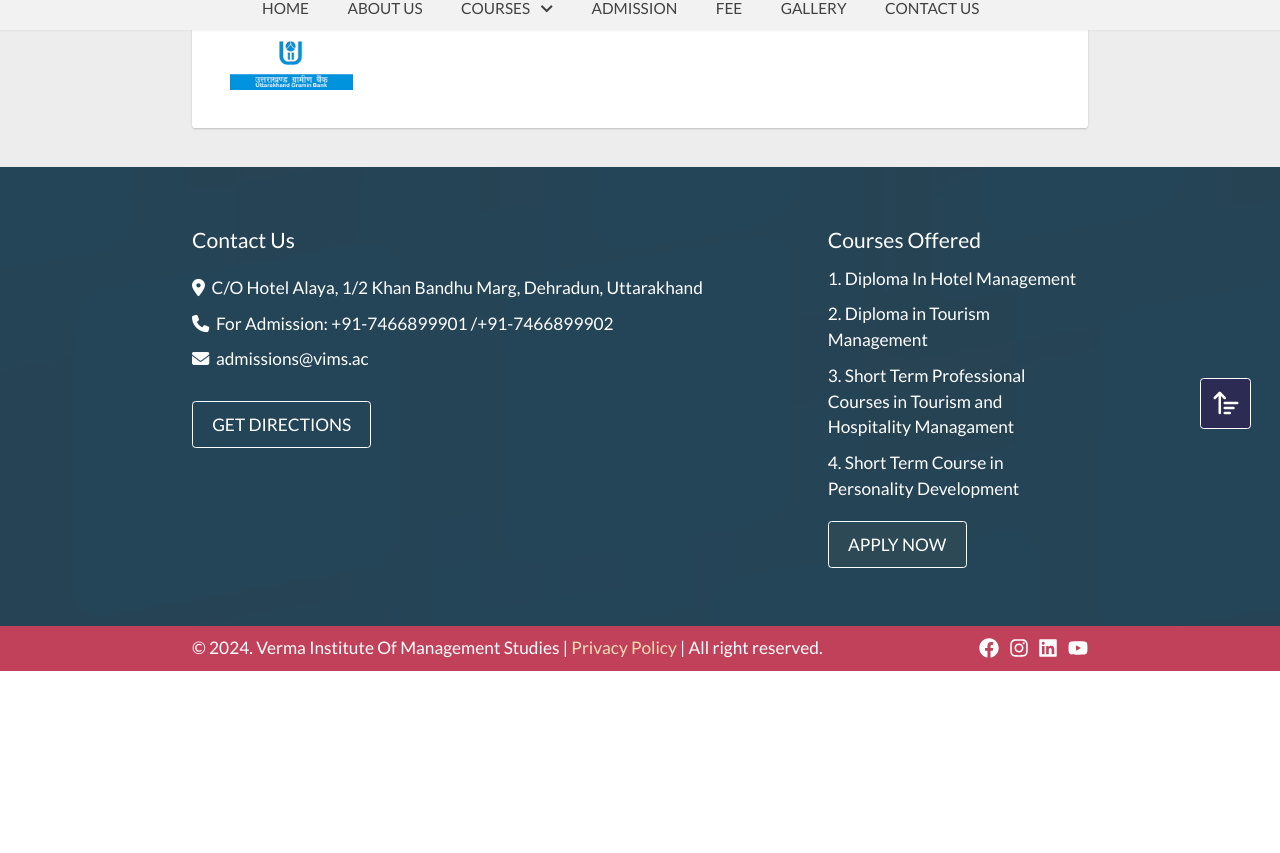
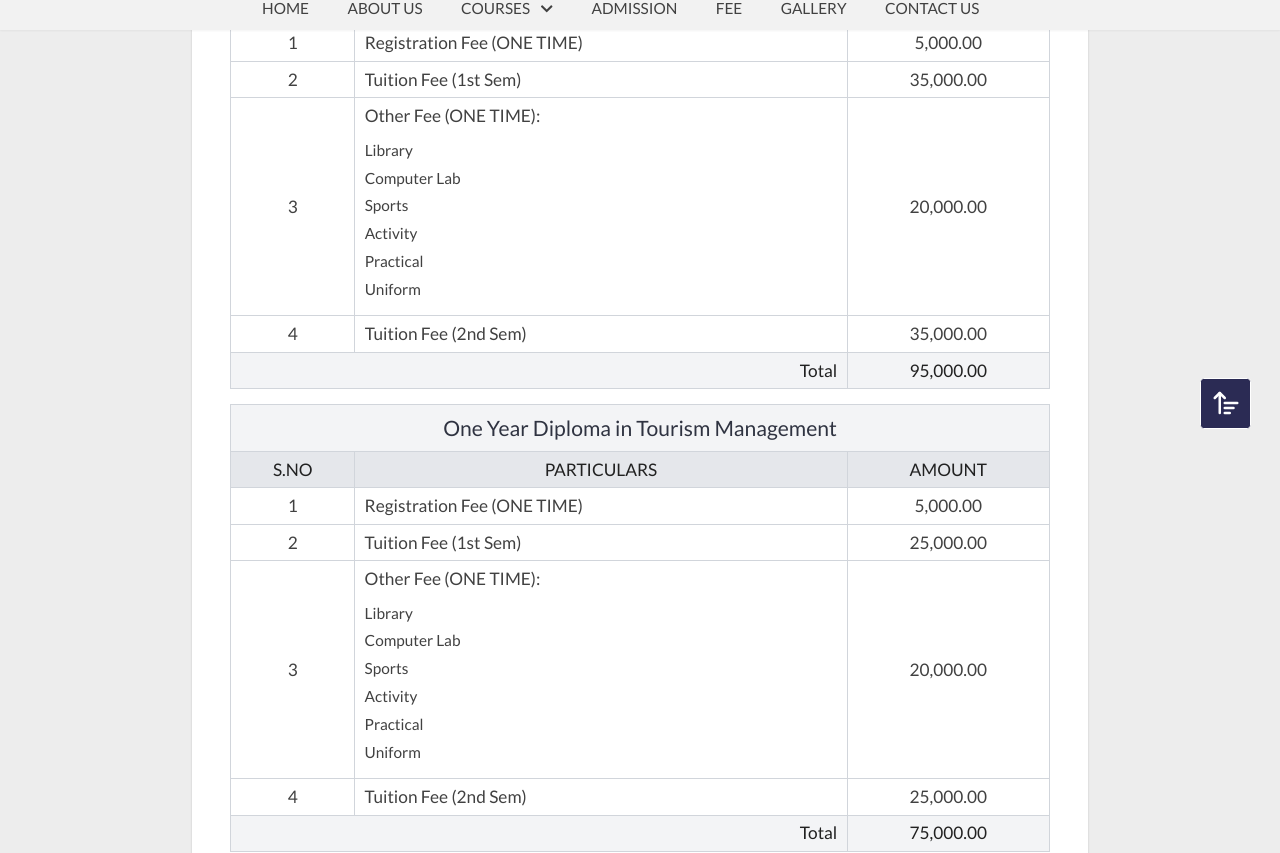
Before and after one commit to hvs1234/Vims-Institute-Main, a React (Vite) app: page /fee in a window 1280 px wide. Shown: the part 352-1205 px from the top of the page. Before the commit the page ends 1023 px from the top, so only its background shows below. Built offline with nearby package versions, Linux system fonts and the light colour scheme.

Commit message:
add form link and fee table

```diff
--- a/src/App.jsx
+++ b/src/App.jsx
@@ -25,10 +25,10 @@ const App = () => {
           <Route path="/feelink" element={<FeeLink />}></Route>
           <Route path="/program/diploma" element={<ProgramDiploma />}></Route>
           <Route path="/program/tourism" element={<ProgramTourism />}></Route>
-          <Route
+          {/* <Route
             path="/program/massMedia"
             element={<ProgramMassMedia />}
-          ></Route>
+          ></Route> */}
           <Route
             path="/program/personality"
             element={<ProgramPersonality />}
--- a/src/Components/Footer/Footer.jsx
+++ b/src/Components/Footer/Footer.jsx
@@ -80,8 +80,8 @@ const Footer = () => {
               2. Diploma in Tourism Management
             </Link>
             <Link
-              to={"/program/massMedia"}
-              onClick={handleOnClick}
+              to={""}
+              // onClick={handleOnClick}
               className="text-[1.8rem] font-normal text-[white]"
             >
               3. Short Term Professional Courses in Tourism and Hospitality
--- a/src/Components/Form/Form.jsx
+++ b/src/Components/Form/Form.jsx
@@ -5,7 +5,8 @@ const Form = ({ formdata }) => {
     <>
       <div className="flex justify-center items-start w-[80%] ml-auto mr-auto h-[100%] max-lg:w-[100%]">
         <form
-          action="#"
+          action="https://formspree.io/f/mdkedvvo"
+          method="POST"
           className="flex flex-col gap-[1rem] px-[4rem] py-[4rem] w-[100%] h-[100%] bg-[white] border-[1px] border-[grey]"
         >
           {formdata.map((e) => {
--- a/src/Pages/Contact/ContactForm.jsx
+++ b/src/Pages/Contact/ContactForm.jsx
@@ -46,7 +46,8 @@ const ContactForm = () => {
           </div>
           <div className="flex justify-center items-start w-[100%] ml-auto mr-auto h-[100%]">
             <form
-              action="#"
+              action="https://formspree.io/f/mdkedvvo"
+              method="POST"
               className="flex flex-col gap-[1rem] px-[4rem] py-[4rem] w-[100%] h-[100%] bg-[white] border-[1px] border-[grey]"
             >
               {admissionformdata.map((e) => {
--- a/src/Pages/Fee/FeeMain.jsx
+++ b/src/Pages/Fee/FeeMain.jsx
@@ -17,30 +17,188 @@ const FeeMain = () => {
             Pay fees online for 2025-26. Enter details, verify, make payment &
             download receipt. Secure & hassle-free process. Pay now!
           </p> */}
-          <div className="overflow-x-auto w-full mt-[2rem]">
-            <table className="min-w-full table-fixed border border-gray-300">
+          <div className="overflow-x-auto w-full mt-8">
+            <table className="min-w-full border border-gray-300">
               <thead>
-                <tr>
+                <tr className="bg-gray-100">
                   <th
-                    className="border border-gray-300 text-[#2f3341] px-4 py-2 text-[2rem] max-sm:text-[1.6rem] font-normal font-[#414141] text-center bg-gray-100"
-                    colSpan="2"
+                    colSpan="3"
+                    className="border border-gray-300 text-[#2f3341] px-6 py-3 text-[2.2rem] font-medium text-center"
                   >
-                    Listed Fee for the Session 2025-2026
+                    One Year Diploma in Hotel Management
+                  </th>
+                </tr>
+                <tr className="bg-gray-200">
+                  <th className="border border-gray-300 px-4 py-2 text-[1.8rem] text-[#212121] text-center">
+                    S.NO
+                  </th>
+                  <th className="border border-gray-300 px-4 py-2 text-[1.8rem] text-[#212121] text-center">
+                    PARTICULARS
+                  </th>
+                  <th className="border border-gray-300 px-4 py-2 text-[1.8rem] text-[#212121] text-center">
+                    AMOUNT
                   </th>
                 </tr>
               </thead>
               <tbody>
                 <tr>
-                  <td className="border border-gray-300 px-4 py-2 text-center w-1/2 text-[2rem] max-sm:text-[1.6rem] font-normal text-[#212121]">
-                    Tourism Management
+                  <td className="border border-gray-300 px-4 py-2 text-center text-[1.8rem] text-[#414141]">
+                    1
                   </td>
-                  <td className="border border-gray-300 px-4 py-2 text-center w-1/2 text-[2rem] max-sm:text-[1.6rem] font-normal text-[#212121]">
-                    Hotel Management
+                  <td className="border border-gray-300 px-4 py-2 text-[1.8rem] text-[#414141]">
+                    Registration Fee (ONE TIME)
+                  </td>
+                  <td className="border border-gray-300 px-4 py-2 text-center text-[1.8rem] text-[#414141]">
+                    5,000.00
+                  </td>
+                </tr>
+                <tr>
+                  <td className="border border-gray-300 px-4 py-2 text-center text-[1.8rem] text-[#414141]">
+                    2
+                  </td>
+                  <td className="border border-gray-300 px-4 py-2 text-[1.8rem] text-[#414141]">
+                    Tuition Fee (1st Sem)
+                  </td>
+                  <td className="border border-gray-300 px-4 py-2 text-center text-[1.8rem] text-[#414141]">
+                    35,000.00
+                  </td>
+                </tr>
+                <tr>
+                  <td className="border border-gray-300 px-4 py-2 text-center text-[1.8rem] text-[#414141]">
+                    3
+                  </td>
+                  <td className="border border-gray-300 px-4 py-2 text-[1.8rem] text-[#414141]">
+                    Other Fee (ONE TIME):
+                    <div className="flex flex-col gap-[0.5rem] py-[1rem]">
+                      <div className="text-[1.6rem]">Library</div>
+                      <div className="text-[1.6rem]">Computer Lab</div>
+                      <div className="text-[1.6rem]">Sports</div>
+                      <div className="text-[1.6rem]">Activity</div>
+                      <div className="text-[1.6rem]">Practical</div>
+                      <div className="text-[1.6rem]">Uniform</div>
+                    </div>
+                  </td>
+                  <td className="border border-gray-300 px-4 py-2 text-center text-[1.8rem] text-[#414141]">
+                    20,000.00
+                  </td>
+                </tr>
+                <tr>
+                  <td className="border border-gray-300 px-4 py-2 text-center text-[1.8rem] text-[#414141]">
+                    4
+                  </td>
+                  <td className="border border-gray-300 px-4 py-2 text-[1.8rem] text-[#414141]">
+                    Tuition Fee (2nd Sem)
+                  </td>
+                  <td className="border border-gray-300 px-4 py-2 text-center text-[1.8rem] text-[#414141]">
+                    35,000.00
+                  </td>
+                </tr>
+                <tr className="bg-gray-100 font-semibold">
+                  <td
+                    colSpan="2"
+                    className="border border-gray-300 px-4 py-2 text-right text-[1.8rem] text-[#212121]"
+                  >
+                    Total
+                  </td>
+                  <td className="border border-gray-300 px-4 py-2 text-center text-[1.8rem] text-[#212121]">
+                    95,000.00
+                  </td>
+                </tr>
+              </tbody>
+            </table>
+
+            <div className="mt-6"></div>
+
+            <table className="min-w-full border border-gray-300">
+              <thead>
+                <tr className="bg-gray-100">
+                  <th
+                    colSpan="3"
+                    className="border border-gray-300 text-[#2f3341] px-6 py-3 text-[2.2rem] font-medium text-center"
+                  >
+                    One Year Diploma in Tourism Management
+                  </th>
+                </tr>
+                <tr className="bg-gray-200">
+                  <th className="border border-gray-300 px-4 py-2 text-[1.8rem] text-[#212121] text-center">
+                    S.NO
+                  </th>
+                  <th className="border border-gray-300 px-4 py-2 text-[1.8rem] text-[#212121] text-center">
+                    PARTICULARS
+                  </th>
+                  <th className="border border-gray-300 px-4 py-2 text-[1.8rem] text-[#212121] text-center">
+                    AMOUNT
+                  </th>
+                </tr>
+              </thead>
+              <tbody>
+                <tr>
+                  <td className="border border-gray-300 px-4 py-2 text-center text-[1.8rem] text-[#414141]">
+                    1
+                  </td>
+                  <td className="border border-gray-300 px-4 py-2 text-[1.8rem] text-[#414141]">
+                    Registration Fee (ONE TIME)
+                  </td>
+                  <td className="border border-gray-300 px-4 py-2 text-center text-[1.8rem] text-[#414141]">
+                    5,000.00
+                  </td>
+                </tr>
+                <tr>
+                  <td className="border border-gray-300 px-4 py-2 text-center text-[1.8rem] text-[#414141]">
+                    2
+                  </td>
+                  <td className="border border-gray-300 px-4 py-2 text-[1.8rem] text-[#414141]">
+                    Tuition Fee (1st Sem)
+                  </td>
+                  <td className="border border-gray-300 px-4 py-2 text-center text-[1.8rem] text-[#414141]">
+                    25,000.00
+                  </td>
+                </tr>
+                <tr>
+                  <td className="border border-gray-300 px-4 py-2 text-center text-[1.8rem] text-[#414141]">
+                    3
+                  </td>
+                  <td className="border border-gray-300 px-4 py-2 text-[1.8rem] text-[#414141]">
+                    Other Fee (ONE TIME):
+                    <div className="flex flex-col gap-[0.5rem] py-[1rem]">
+                      <div className="text-[1.6rem]">Library</div>
+                      <div className="text-[1.6rem]">Computer Lab</div>
+                      <div className="text-[1.6rem]">Sports</div>
+                      <div className="text-[1.6rem]">Activity</div>
+                      <div className="text-[1.6rem]">Practical</div>
+                      <div className="text-[1.6rem]">Uniform</div>
+                    </div>
+                  </td>
+                  <td className="border border-gray-300 px-4 py-2 text-center text-[1.8rem] text-[#414141]">
+                    20,000.00
+                  </td>
+                </tr>
+                <tr>
+                  <td className="border border-gray-300 px-4 py-2 text-center text-[1.8rem] text-[#414141]">
+                    4
+                  </td>
+                  <td className="border border-gray-300 px-4 py-2 text-[1.8rem] text-[#414141]">
+                    Tuition Fee (2nd Sem)
+                  </td>
+                  <td className="border border-gray-300 px-4 py-2 text-center text-[1.8rem] text-[#414141]">
+                    25,000.00
+                  </td>
+                </tr>
+                <tr className="bg-gray-100 font-semibold">
+                  <td
+                    colSpan="2"
+                    className="border border-gray-300 px-4 py-2 text-right text-[1.8rem] text-[#212121]"
+                  >
+                    Total
+                  </td>
+                  <td className="border border-gray-300 px-4 py-2 text-center text-[1.8rem] text-[#212121]">
+                    75,000.00
                   </td>
                 </tr>
               </tbody>
             </table>
           </div>
+
           <img src={img1} alt="img" className="w-[15%] h-[100%]" />
           {/* <div className="flex flex-col gap-[1rem] w-[100%] mt-[1rem]">
             <p className="text-[1.6rem] font-normal text-[black]">
```
Also changed, not shown: src/Pages/Admission/AdmissionForm.jsx (+20 -6 lines).
